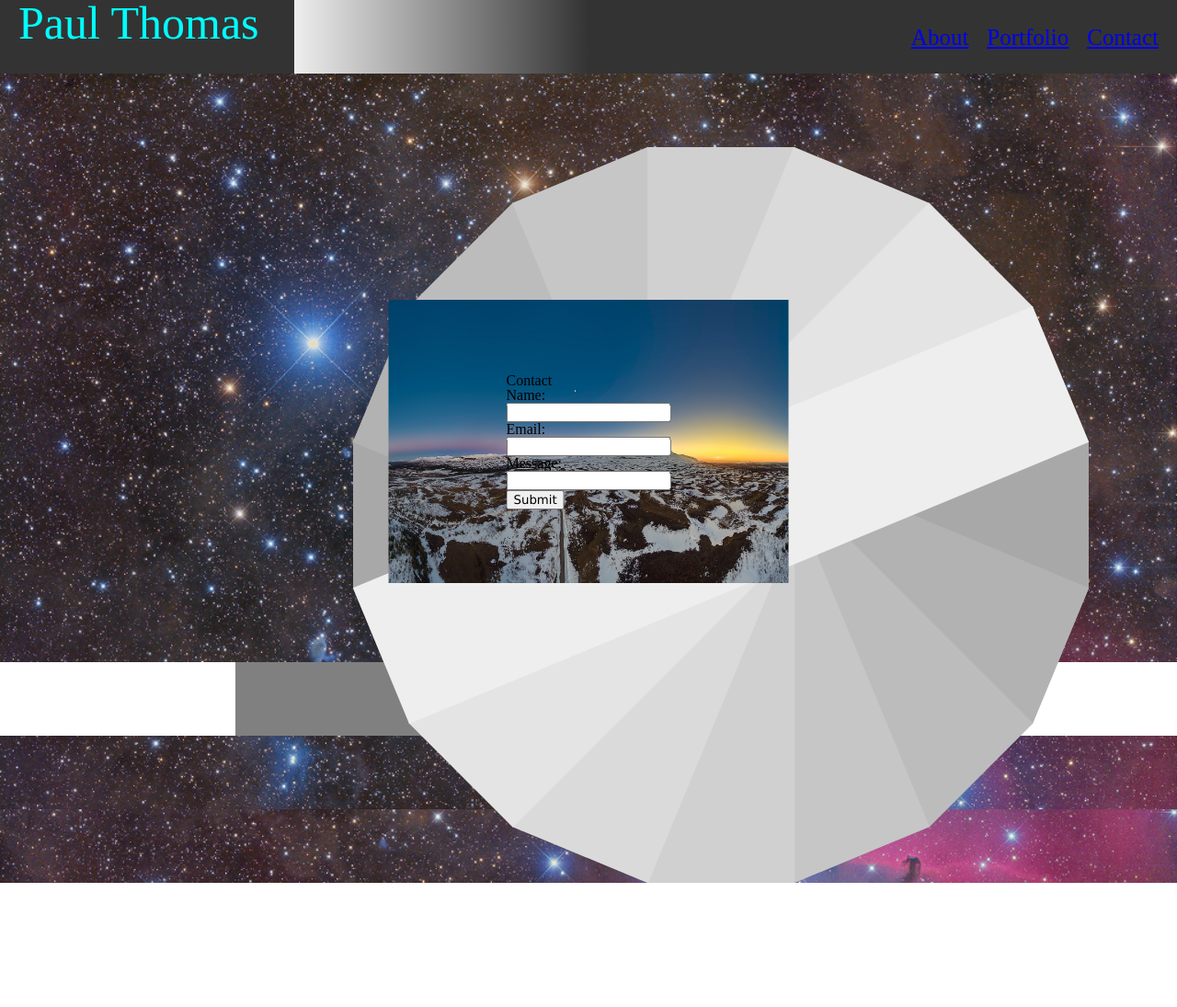
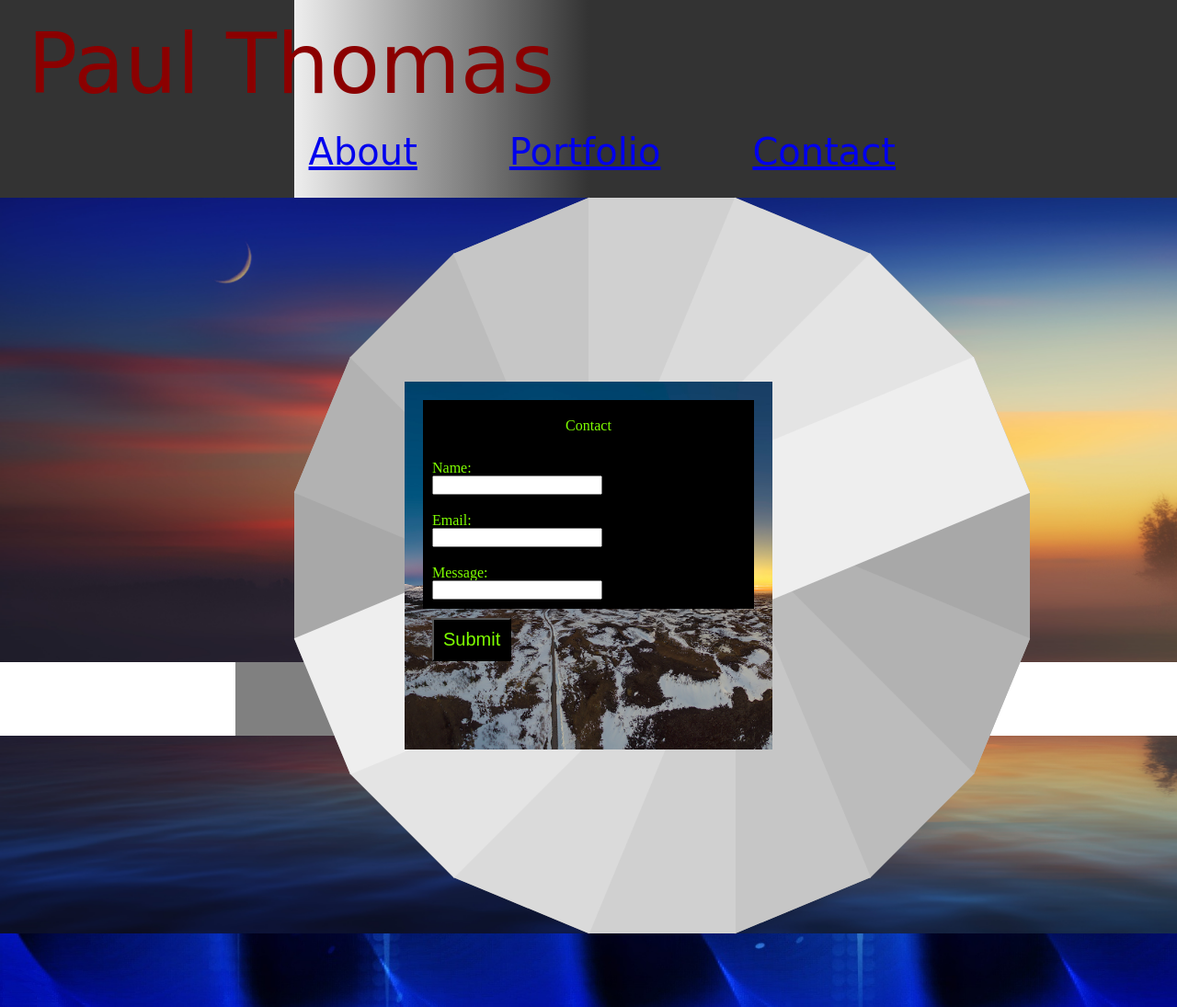
Before and after one commit to lordpaulthomas/Basic-Portfolio, a plain HTML site: page contact.html in a window 1280 px wide. Shown: the whole page at 92% size. Before the commit the page ends 960 px from the top, so only its background shows below. Drawn offline with Linux system fonts and the light colour scheme; files that its build step writes are made by us from their sources.

Commit message:
improved css layout

```diff
--- a/assests/contact.css
+++ b/assests/contact.css
@@ -4,11 +4,12 @@
     background: url("./images/sky.jpg");
     background-position: center;
     background-size: cover;
-    width: 50vh;
+    height: 400px;
+    width: 400px;
     top: 50%;
     left: 50%;
     transform: translate(-50%,-50%);
-    padding: 10vh 10vw;
+    padding: 20px;
     z-index: 17;
 
 }
@@ -32,9 +33,33 @@
     background-repeat: no-repeat;
     height: 100vh;
     position: relative;
-	background: url('./images/stars.jpg');
+	background: url('./images/foglake.jpg');
     background-repeat: no-repeat;
     background-size: cover;
+}
+form{
+    color: chartreuse;
+    background-color: black;
+    padding: 10px;
+}
+.contactText{
+    color: chartreuse;
+    text-align: center;
+    padding: 20px;
+    background-color: black;
+}
+button{
+    margin: 10px;
+    color: chartreuse;
+    background-color: black;
+    padding: 10px;
+    font-size: 20px;
+
+}
+
+button:hover{
+    color: black;
+    background-color: chartreuse;
 }
 
 .box1 {
@@ -42,8 +67,8 @@
     display: table;
     background-color: #eeeeee;
     width: 100vh;
-    top: 50%;
-    left: 30%;
+    top: 40%;
+    left: 25%;
     transform: translate(-50%,-50%);
     padding: 10vh 10vw;
     transform: rotate(-22.5deg);
@@ -54,8 +79,8 @@
     display: table;
     background-color: #e4e4e4;
     width: 100vh;
-    top: 50%;
-    left: 30%;
+    top: 40%;
+    left: 25%;
     transform: translate(-50%,-50%);
     padding: 10vh 10vw;
     transform: rotate(-45deg);
@@ -66,8 +91,8 @@
     display: table;
     background-color: #dadada;
     width: 100vh;
-    top: 50%;
-    left: 30%;
+    top: 40%;
+    left: 25%;
     transform: translate(-50%,-50%);
     padding: 10vh 10vw;
     transform: rotate(-67.5deg);
@@ -78,8 +103,8 @@
     display: table;
     background-color: #d0d0d0;
     width: 100vh;
-    top: 50%;
-    left: 30%;
+    top: 40%;
+    left: 25%;
     transform: translate(-50%,-50%);
     padding: 10vh 10vw;
     transform: rotate(-90deg);
@@ -90,8 +115,8 @@
     display: table;
     background-color: #c6c6c6;
     width: 100vh;
-    top: 50%;
-    left: 30%;
+    top: 40%;
+    left: 25%;
     transform: translate(-50%,-50%);
     padding: 10vh 10vw;
     transform: rotate(-112.5deg);
@@ -102,8 +127,8 @@
     display: table;
     background-color: #bcbcbc;
     width: 100vh;
-    top: 50%;
-    left: 30%;
+    top: 40%;
+    left: 25%;
     transform: translate(-50%,-50%);
     padding: 10vh 10vw;
     transform: rotate(-135deg);
@@ -114,8 +139,8 @@
     display: table;
     background-color: #b2b2b2;
     width: 100vh;
-    top: 50%;
-    left: 30%;
+    top: 40%;
+    left: 25%;
     transform: translate(-50%,-50%);
     padding: 10vh 10vw;
     transform: rotate(-157.5deg);
@@ -126,8 +151,8 @@
     display: table;
     background-color: #a8a8a8;
     width: 100vh;
-    top: 50%;
-    left: 30%;
+    top: 40%;
+    left: 25%;
     transform: translate(-50%,-50%);
     padding: 10vh 10vw;
     transform: rotate(-180deg);
@@ -138,8 +163,8 @@
     display: table;
     background-color: #9e9e9e;
     width: 100vh;
-    top: 50%;
-    left: 30%;
+    top: 40%;
+    left: 25%;
     transform: translate(-50%,-50%);
     padding: 10vh 10vw;
     transform: rotate(-202.5deg);
@@ -150,8 +175,8 @@
     display: table;
     background-color: #949494;
     width: 100vh;
-    top: 50%;
-    left: 30%;
+    top: 40%;
+    left: 25%;
     transform: translate(-50%,-50%);
     padding: 10vh 10vw;
     transform: rotate(-225deg);
@@ -162,8 +187,8 @@
     display: table;
     background-color: #8a8a8a;
     width: 100vh;
-    top: 50%;
-    left: 30%;
+    top: 40%;
+    left: 25%;
     transform: translate(-50%,-50%);
     padding: 10vh 10vw;
     transform: rotate(-247.5deg);
@@ -174,8 +199,8 @@
     display: table;
     background-color: #9e9e9e;
     width: 100vh;
-    top: 50%;
-    left: 30%;
+    top: 40%;
+    left: 25%;
     transform: translate(-50%,-50%);
     padding: 10vh 10vw;
     transform: rotate(-270deg);
@@ -186,8 +211,8 @@
     display: table;
     background-color: #a8a8a8;
     width: 100vh;
-    top: 50%;
-    left: 30%;
+    top: 40%;
+    left: 25%;
     transform: translate(-50%,-50%);
     padding: 10vh 10vw;
     transform: rotate(-292.5deg);
@@ -198,8 +223,8 @@
     display: table;
     background-color: #b2b2b2;
     width: 100vh;
-    top: 50%;
-    left: 30%;
+    top: 40%;
+    left: 25%;
     transform: translate(-50%,-50%);
     padding: 10vh 10vw;
     transform: rotate(-315deg);
@@ -210,8 +235,8 @@
     display: table;
     background-color: #bcbcbc;
     width: 100vh;
-    top: 50%;
-    left: 30%;
+    top: 40%;
+    left: 25%;
     transform: translate(-50%,-50%);
     padding: 10vh 10vw;
     transform: rotate(-337.5deg);
@@ -223,8 +248,8 @@
     background-color: #c6c6c6;
     opacity: .5;
     width: 100vh;
-    top: 50%;
-    left: 30%;
+    top: 40%;
+    left: 25%;
     transform: translate(-50%,-50%);
     padding: 10vh 10vw;
     transform: rotate(-360deg);
--- a/assests/portfolio.css
+++ b/assests/portfolio.css
@@ -1,9 +1,20 @@
 
-.header {
+.title{
+    font-family: 'Creepster', cursive;
+    vertical-align: middle;
+    font-size: 90px;
+    padding-left: 30px;
+    padding-top: 25px;
+    color: chartreuse;
+}
+
+
+.portfolioHeader {
+    font-family: 'Vast Shadow', cursive;
     font-size: 100px;
     width: 60vw;
     height: 15vh;
-    color: cyan;
+    color: chartreuse;
     text-align: center;
     position: absolute;
     right: 25%;
@@ -21,14 +32,15 @@
     display: table;
     position: relative;
 }
-.clubShows {
+
+.myBand {
     border: 2px cyan solid;
     position: absolute;
     display: table;
-   right: -20vw;
-   top: 40vh;
-   height: 200px;
-    width: 200px;
+    right: -30vw;
+    top: 30vh;
+    height: 400px;
+    width: 400px;
     background: url("./images/liveshotdark.JPG");
     background-position: center;
     background-size: cover;
@@ -37,15 +49,15 @@
     padding-top: 380%;
     font-size: 50px;
 }
-.festivals {
+.myTravels {
     border: 2px cyan solid;
     position: absolute;
     display: table;
-    height: 200px;
-    width: 200px;
-    right: -53vw;
-    top: 40vh;
-    background: url("./images/livecrowd.JPG");
+    height: 400px;
+    width: 400px;
+    right: -58vw;
+    top: 30vh;
+    background: url("./images/foglake.jpg");
     background-position: center;
     background-size: cover;
     color: rgb(233, 229, 233);
@@ -58,10 +70,10 @@
     display: table;
     position: absolute;
     right: -86vw;
-    top: 40vh;
+    top: 30vh;
     border: 2px cyan solid;
-    height: 200px;
-    width: 200px;
+    height: 400px;
+    width: 400px;
     background: url("./images/atlas3.JPG");
     background-position: center;
     background-size: cover;
@@ -72,14 +84,7 @@
 }
 
 
-.clubShows:hover{
-    color: greenyellow;
-    font-size: 80px;
-    background: url("./images/livdshotmoon.JPG");
-    background-size: cover;
-    background-position: center;
-}
-.festivals:hover{
+.myBand:hover{
     color: greenyellow;
     font-size: 80px;
     background: url("./images/livdshotmoon.JPG");
@@ -87,11 +92,29 @@
     background-position: center;
 }
 
-
-.producer:hover{
-    color: greenyellow;
+.myBand:visited{
+    color: white;
+}
+.myTravels:hover{
+    color: darkorchid;
     font-size: 80px;
     background: url("./images/snowboarding.jpg");
     background-size: cover;
     background-position: center;
 }
+
+.myTravels:visited{
+    color: white;
+}
+
+.producer:hover{
+    color: greenyellow;
+    font-size: 80px;
+    background: url("./images/liveshotwarped.JPG");
+    background-size: cover;
+    background-position: center;
+}
+
+.producer:visited{
+    color: white;
+}
--- a/assests/style.css
+++ b/assests/style.css
@@ -1,6 +1,5 @@
 * {
     margin: 0px;
-    font-family: Verdana, Geneva, Tahoma, sans-serif;
     box-sizing: border-box;
 }
 
@@ -23,37 +22,44 @@
 }
 
 .title{
-    font-family: 'Times New Roman', Times, serif;
+    font-family: 'Creepster', cursive;
     vertical-align: middle;
-    font-size: 50px;
-    padding-left: 20px;
-    color: white;
+    font-size: 90px;
+    padding-left: 30px;
+    padding-top: 25px;
+    color: chartreuse;
+}
+
+.title:hover{
+    color: darkred;
 }
 
 .navItems {
-    color: aliceblue;
+    font-family: 'Creepster', cursive;
     float: right;
     height: 10vh;
     display: table;
-    padding: 10px;
-    font-size: 25px;
+    padding: 30px;
+    padding-right: 20vw;
+    font-size: 5vh;
+
 }
 
 .navItem:visited{
-    color: aliceblue;
+    color: chartreuse;
 }
 
 .navItem {
     display: table-cell;
     vertical-align: middle;
-    padding-left: 10px;
-    padding-right: 10px;
+    padding-left: 50px;
+    padding-right: 50px;
 }
 
 .navItem:hover {
     background-color: rgb(122,117,138);
     cursor: pointer;
-    color: aliceblue;
+    color: darkred;
 }
 
 .navItem:active{
@@ -66,18 +72,19 @@
 }
 
 body {
-    background: url("./images/stars.jpg");
+    background: url("./images/audiowaves.jpg");
     background-size: cover;
     background-repeat: no-repeat;
 
 }
 
 .bioHeader {
+    font-family: 'Vast Shadow', cursive;
     font-size: 30px;
-    padding-top: 20px;
+    padding-top: 30px;
     width: 60vw;
     height: 15vh;
-    color: cyan;
+    color: chartreuse;
     text-align: center;
     position: absolute;
     right: 25%;
@@ -85,6 +92,9 @@ body {
     background: linear-gradient(to right,
     #444444 20%, #3a3a3a 20% 40%, #262626 40% 60%, #080808 60% 80%, #080808 80%);
     border-radius: 50%;
+}
+.bioHeader:hover{
+    color: magenta;
 }
 
 .bioContent{
@@ -108,44 +118,29 @@ body {
     border: solid 2px cyan;
 
 }
-.bioHeader:hover{
-    color: red;
-}
 
 .image:hover{
     background: url("./images/Paul.jpeg");
     background-position: center;
     background-size: cover;
 }
-p:hover{
-    color: cyan;
+
+
+.bioText {
+    font-size: 1.2rem;
+    color: white;
+    font-family: 'Fredericka the Great', cursive;
+    line-height: 50px;
+    background:
+
+
 }
 
-.bioContainer {
-    max-height: 100vh;
-    overflow-y: scroll;
-    border: 2px solid cyan;
-    scroll-snap-type: mandatory;
-    scroll-snap-points-y: repeat(3rem);
-    scroll-snap-type: y mandatory;
-}
-.bioText {
-    border-bottom: 2px solid cyan;
-    padding: 1rem;
-    font-size: 1.2rem;
-    color: white;
-    text-align: center;
-    display: flex;
-    flex-direction: column;
-    justify-content: center;
-    scroll-snap-align: start;
-    margin: 1px;
-    padding: 5px;
-    color: yellow;
-    font-family: 'Lucida Sans', 'Lucida Sans Regular', 'Lucida Grande', 'Lucida Sans Unicode', Geneva, Verdana, sans-serif;
-    line-height: 50px;
-
-
+.bioText:hover{
+    background: linear-gradient(to left, red 28px, darkred 77%, black);
+    color: chartreuse;
+    font-size: 2rem;
+    font-family: 'Creepster', cursive;
 }
 
 footer {
@@ -153,7 +148,7 @@ footer {
     text-align: center;
     font-size: 25px;
     font-family: -apple-system, BlinkMacSystemFont, 'Segoe UI', Roboto, Oxygen, Ubuntu, Cantarell, 'Open Sans', 'Helvetica Neue', sans-serif;
-    color: cyan;
+    color: chartreuse;
     padding-top: 30px;
     left:0px;
     bottom:0px;
--- a/contact.html
+++ b/contact.html
@@ -33,7 +33,7 @@
 
     <div class="content">
         <div class="contactBox">
-            <h2>Contact</h2>
+            <h2 class="contactText">Contact</h2>
             <form>Name:<br>
                 <input type="text" name="name">
             </form>
@@ -65,6 +65,6 @@
 
     </div>
     <footer>
-        <h4>&c Paul Thomas</h4>
+        <h4>&copy Paul Thomas</h4>
     </footer>
 </body>
```
Also changed, not shown: index.html (+17 -10 lines), portfolio.html (+5 -5 lines), assests/images/audiowaves.jpg (added), assests/images/foglake.jpg (added).
